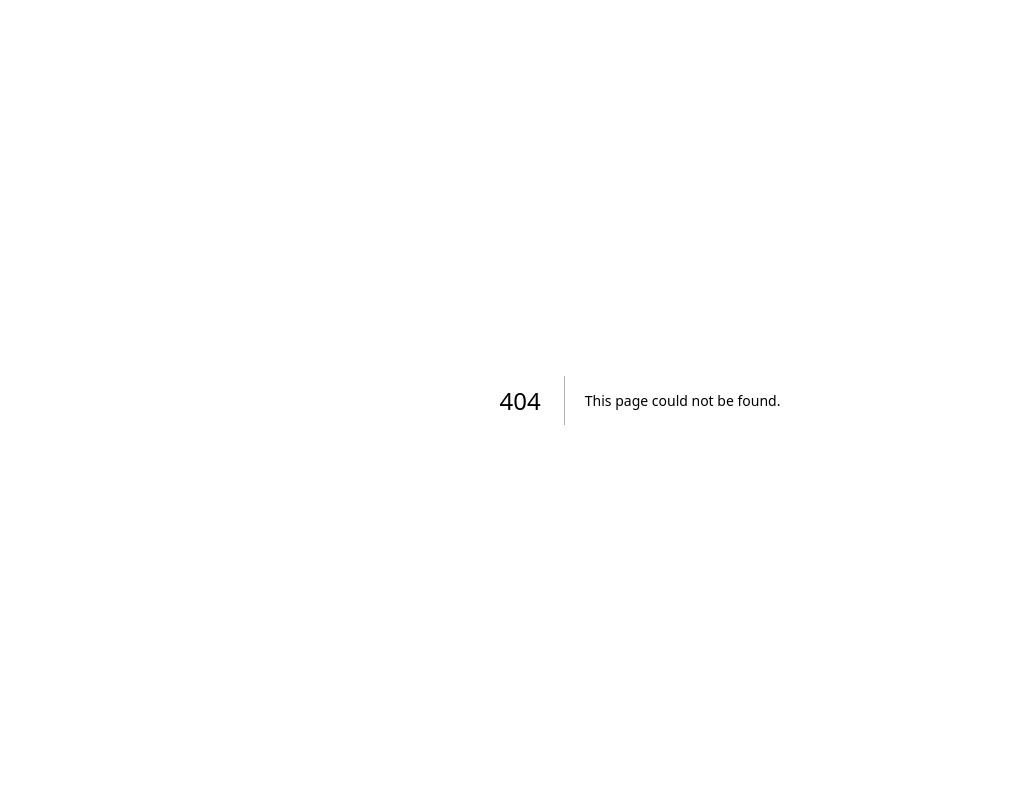
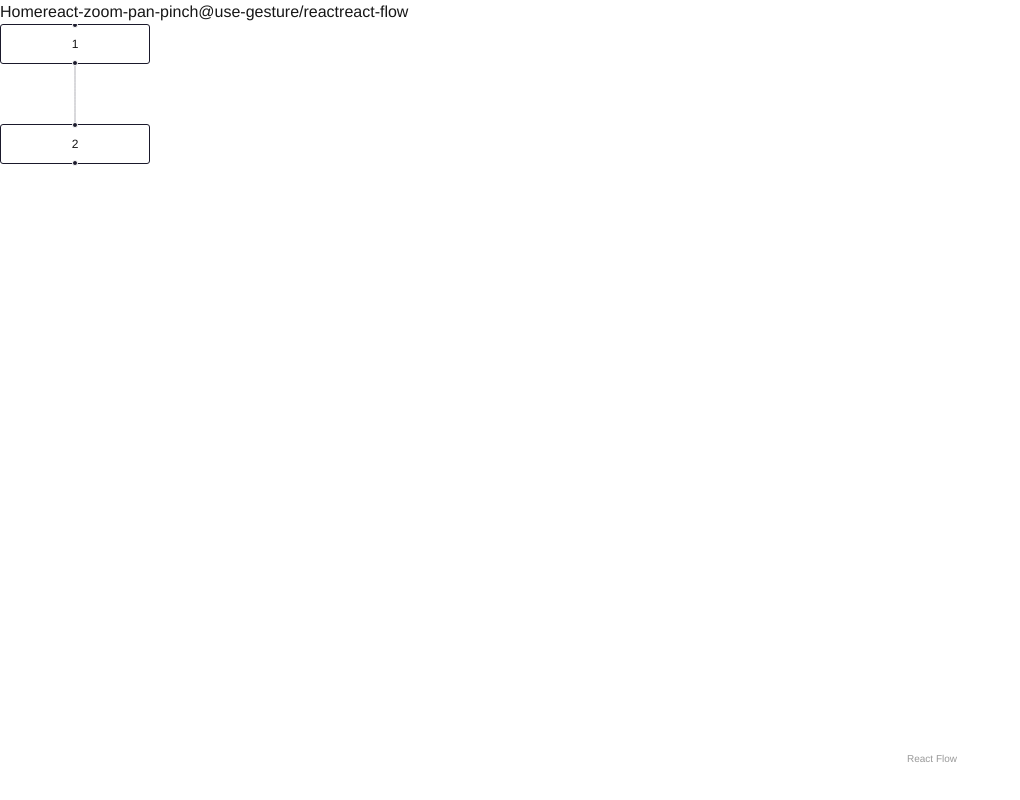
Before and after one commit to Orchemi/zoom-and-pan-poc-playground, a Next.js app: page /react-flow in a window 1280 px wide. Before the commit this address had no page. Shown: the whole page, without its empty margins (0-1020 px from the left). Built offline with nearby package versions, Linux system fonts and the light colour scheme.

Commit message:
Install: react-flow 설치 및 기초 기반 코드 구현

```diff
--- a/package.json
+++ b/package.json
@@ -12,6 +12,7 @@
   },
   "dependencies": {
     "@use-gesture/react": "^10.3.1",
+    "@xyflow/react": "^12.3.5",
     "next": "15.0.3",
     "react": "19.0.0-rc-66855b96-20241106",
     "react-dom": "19.0.0-rc-66855b96-20241106",
--- /dev/null
+++ b/src/app/react-flow/layout.tsx
@@ -0,0 +1,16 @@
+import TmpLayout from "@/components/layout/TmpLayout";
+import { Metadata } from "next";
+import React from "react";
+
+export const metadata: Metadata = {
+  title: "react flow",
+  description: "node-edge 기반의 완성형 에디터 라이브러리",
+};
+
+export default function Layout({
+  children,
+}: Readonly<{
+  children: React.ReactNode;
+}>) {
+  return <TmpLayout currentPage={"react-flow"}>{children}</TmpLayout>;
+}
--- /dev/null
+++ b/src/app/react-flow/page.tsx
@@ -0,0 +1,6 @@
+import Canvas from "@/components/react-flow/Canvas";
+import "@xyflow/react/dist/style.css";
+
+export default function Page() {
+  return <Canvas />;
+}
--- a/src/components/layout/TmpLayout.tsx
+++ b/src/components/layout/TmpLayout.tsx
@@ -3,7 +3,7 @@ import Link from "next/link";
 import { PropsWithChildren } from "react";
 import { twMerge } from "tailwind-merge";
 
-type Page = "home" | "react-zoom-pan-pinch" | "use-gesture";
+type Page = "home" | "react-zoom-pan-pinch" | "use-gesture" | "react-flow";
 interface Props {
   currentPage: Page;
 }
@@ -49,6 +49,17 @@ const TmpLayout = ({ children, currentPage }: PropsWithChildren<Props>) => {
         >
           @use-gesture/react
         </Link>
+        <Link
+          href="/react-flow"
+          className={twMerge(
+            "rounded-lg px-4 py-2 transition-colors",
+            currentPage === "react-flow"
+              ? "bg-blue-100 hover:bg-blue-50"
+              : "bg-transparent hover:bg-gray-100",
+          )}
+        >
+          react-flow
+        </Link>
       </header>
       <div className={"flex w-full"}>
         <aside
--- /dev/null
+++ b/src/components/react-flow/Canvas.tsx
@@ -0,0 +1,19 @@
+import { ReactFlow } from "@xyflow/react";
+
+import "@xyflow/react/dist/style.css";
+
+const initialNodes = [
+  { id: "1", position: { x: 0, y: 0 }, data: { label: "1" } },
+  { id: "2", position: { x: 0, y: 100 }, data: { label: "2" } },
+];
+const initialEdges = [{ id: "e1-2", source: "1", target: "2" }];
+
+const Canvas = () => {
+  return (
+    <div style={{ width: "calc(100vw - 320px)", height: "calc(100vh - 56px)" }}>
+      <ReactFlow nodes={initialNodes} edges={initialEdges} />
+    </div>
+  );
+};
+
+export default Canvas;
```
Also changed, not shown: src/app/page.tsx (+8 -0 lines), 1 other file (tests, documents, lock files or other folders).
